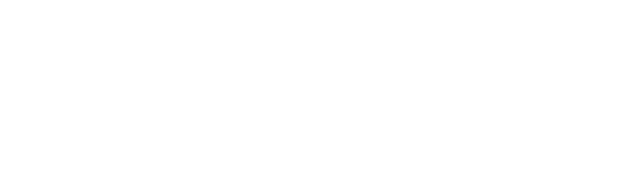
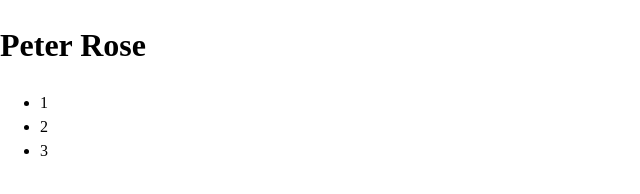
Before and after one commit to NEUTONIC-IO/neutonic-css-framework, a plain HTML site: page index.html in a window 1280 px wide. Shown: the whole page, without its empty margins (0-640 px from the left). Drawn offline with nearby package versions, Linux system fonts and the light colour scheme.

Commit message:
CHANGELOG.md Added & Updated

```diff
--- a/index.html
+++ b/index.html
@@ -6,8 +6,16 @@
     <meta http-equiv="X-UA-Compatible" content="ie=edge">
     <title>neutonic</title>
     <link rel="stylesheet" href="neutonic.css" type="text/css" />
+    <link href="https://unpkg.com/sanitize.css" rel="stylesheet" />
 </head>
 <body>
-
+    <section class="container">
+        <h1 class="num">Peter Rose</h1>
+        <ul>
+            <li>1</li>
+            <li>2</li>
+            <li>3</li>
+        </ul>
+    </section>
 </body>
 </html>
--- a/neutonic.css
+++ b/neutonic.css
@@ -1 +1,26 @@
 /*  Import Google Fonts */
+
+@import url('https://fonts.googleapis.com/css?family=Oswald|Raleway|Source+Sans+Pro&display=swap');
+
+/* General Styling*/
+/* ========================================================================== */
+
+*,
+::before,
+::after {
+  box-sizing: border-box;
+}
+
+::before,
+::after {
+  text-decoration: inherit;
+  vertical-align: inherit;
+}
+
+
+
+
+/* ========================================================================== */
+
+
+/* ========================================================================== */
```
Also changed, not shown: README.md.
